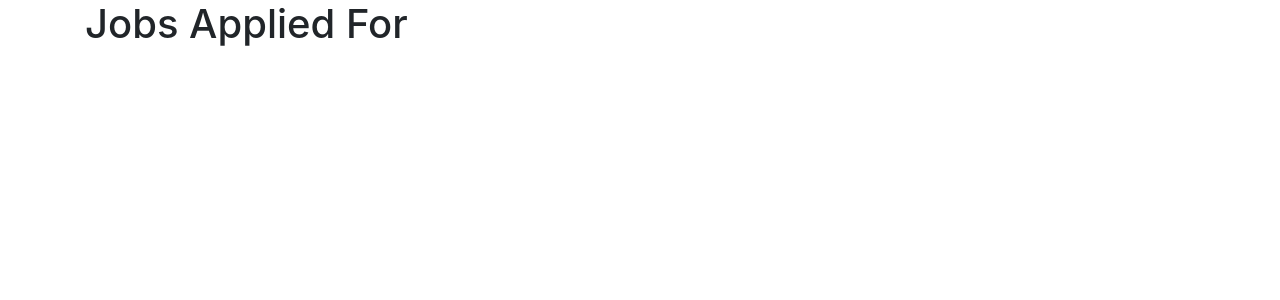
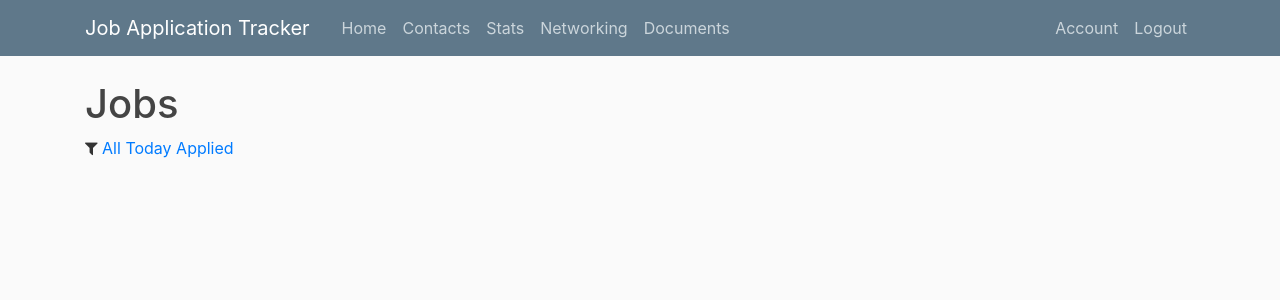
Before and after one commit to carlhuxley/Job-Search-Web-Scraper, a Flask app: page /job_applications in a window 1280 px wide. Shown: the top 300 px of the page. Run offline with Flask 2, Linux system fonts and the light colour scheme; data that the repository does not hold is empty; some libraries are stand-ins or nearby versions.

Commit message:
Add basic navigation

```diff
--- a/job_func/get_jobs.py
+++ b/job_func/get_jobs.py
@@ -130,7 +130,6 @@ def get_detail_for_all_jobs(job_list):
 
         j.hiring_reference = contact_reference[1].text.strip().split(":")[1]
         j.job_id = contact_reference[2].text.strip().split(":")[1]
-        #j.description = json.loads(j.json.text)['description']
         j.description = str(soup.find('div', class_='job-description'))
 
         job = {
@@ -151,7 +150,6 @@ def get_detail_for_all_jobs(job_list):
         'hiring_contact': j.hiring_contact,
         'hiring_reference': j.hiring_reference,
         'job_id': j.job_id,
-        #'description':job_func.process_description.clean_description(j.description)
         'description':j.description}
         jobs.append(job)
 
--- a/job_func/routes.py
+++ b/job_func/routes.py
@@ -4,8 +4,8 @@ from job_func import app, db
 from job_func import job_search
 from job_func.forms import JobSearchForm, StageForm
 
-
-@app.route('/')
+@app.route("/")
+@app.route('/home')
 def search():
     form = JobSearchForm()
     return render_template('search_jobs.html', title='Search Jobs', form=form)
@@ -25,7 +25,6 @@ def get_jobs():
         db.create_all()
         for job in jobs:
             job = Job(**job)
-            #query job table job_id
             job_id_exist = Job.query.filter_by(job_id=job.job_id).first()
             if job_id_exist:
                 pass
@@ -41,7 +40,7 @@ def get_jobs():
 
 @app.route('/job_applications')
 def applied_jobs():
-    jobs = Job.query.filter(Job.date_applied != None).all()
+    jobs = Job.query.filter(Job.date_applied is not None).filter(Job.hiring_organisation == 'Harvey Nash plc').all()
     return render_template('job_results.html',
                            title='Job Applications', job_results=jobs, status='applied')
 
@@ -59,8 +58,6 @@ def new_application_stage():
                            title='New Application Stage', form=form)
 
 
-
-
 @app.route("/job_detail/<int:job_id>")
 def job_detail(job_id):
         job = Job.query.get_or_404(job_id)
--- /dev/null
+++ b/job_func/static/main.css
@@ -0,0 +1,80 @@
+body {
+  background: #fafafa;
+  color: #333333;
+  margin-top: 5rem;
+}
+
+h1, h2, h3, h4, h5, h6 {
+  color: #444444;
+}
+
+.bg-steel {
+  background-color: #5f788a;
+}
+
+.site-header .navbar-nav .nav-link {
+  color: #cbd5db;
+}
+
+.site-header .navbar-nav .nav-link:hover {
+  color: #ffffff;
+}
+
+.site-header .navbar-nav .nav-link.active {
+  font-weight: 500;
+}
+
+.content-section {
+  background: #ffffff;
+  padding: 10px 20px;
+  border: 1px solid #dddddd;
+  border-radius: 3px;
+  margin-bottom: 20px;
+}
+
+.article-title {
+  color: #444444;
+}
+
+a.article-title:hover {
+  color: #428bca;
+  text-decoration: none;
+}
+
+.article-content {
+  white-space: pre-line;
+}
+
+.article-img {
+  height: 65px;
+  width: 65px;
+  margin-right: 16px;
+}
+
+.article-metadata {
+  padding-bottom: 1px;
+  margin-bottom: 4px;
+  border-bottom: 1px solid #e3e3e3
+}
+
+.article-metadata a:hover {
+  color: #333;
+  text-decoration: none;
+}
+
+.article-svg {
+  width: 25px;
+  height: 25px;
+  vertical-align: middle;
+}
+
+.account-img {
+  height: 125px;
+  width: 125px;
+  margin-right: 20px;
+  margin-bottom: 16px;
+}
+
+.account-heading {
+  font-size: 2.5rem;
+}
--- a/job_func/templates/job_results.html
+++ b/job_func/templates/job_results.html
@@ -1,7 +1,13 @@
 {% extends "layout.html" %}
         {% block content %}
         {% if status == 'applied' %}
-                <h1>Jobs Applied For</h1>
+                <h1>Jobs</h1>
+                <p><i class="fa fa-filter"></i>
+                <a href="">All</a>
+                <a href="">Today</a>
+                <a href="">Applied</a>
+                </p>
+
         {% else %}
             <h1>Job Search Results</h1>
         {% endif %}
--- a/job_func/templates/layout.html
+++ b/job_func/templates/layout.html
@@ -5,18 +5,45 @@
     <meta charset="utf-8">
     <meta name="viewport" content="width=device-width, initial-scale=1, shrink-to-fit=no">
 
-    <link rel="stylesheet" href="https://stackpath.bootstrapcdn.com/bootstrap/4.3.1/css/bootstrap.min.css"
-    integrity="sha384-ggOyR0iXCbMQv3Xipma34MD+dH/1fQ784/j6cY/iJTQUOhcWr7x9JvoRxT2MZw1T" crossorigin="anonymous">
+    <link rel="stylesheet" href="https://stackpath.bootstrapcdn.com/bootstrap/4.3.1/css/bootstrap.min.css" integrity="sha384-ggOyR0iXCbMQv3Xipma34MD+dH/1fQ784/j6cY/iJTQUOhcWr7x9JvoRxT2MZw1T" crossorigin="anonymous">
+
+    <link href="//maxcdn.bootstrapcdn.com/font-awesome/4.7.0/css/font-awesome.min.css" rel="stylesheet">
+
+    <link rel="stylesheet" type="text/css" href="{{ url_for('static', filename='main.css') }}">
 
     <title>Job Search Results</title>
 </head>
     <body>
-        <div class="container">
-        {% block content %}{% endblock %}
+    <header class="site-header">
+  <nav class="navbar navbar-expand-md navbar-dark bg-steel fixed-top">
+    <div class="container">
+      <a class="navbar-brand mr-4" href="/">Job Application Tracker</a>
+      <button class="navbar-toggler" type="button" data-toggle="collapse" data-target="#navbarToggle" aria-controls="navbarToggle" aria-expanded="false" aria-label="Toggle navigation">
+        <span class="navbar-toggler-icon"></span>
+      </button>
+      <div class="collapse navbar-collapse" id="navbarToggle">
+        <div class="navbar-nav mr-auto">
+          <a class="nav-item nav-link" href="{{ url_for('applied_jobs') }}">Home</a>
+          <a class="nav-item nav-link" href="#">Contacts</a>
+          <a class="nav-item nav-link" href="#">Stats</a>
+          <a class="nav-item nav-link" href="#">Networking</a>
+          <a class="nav-item nav-link" href="#">Documents</a>
         </div>
+        <!-- Navbar Right Side -->
+        <div class="navbar-nav">
+            <a class="nav-item nav-link" href="#">Account</a>
+            <a class="nav-item nav-link" href="#">Logout</a>
+        </div>
+      </div>
+    </div>
+  </nav>
+</header>
+    <div class="container">
+    {% block content %}{% endblock %}
+    </div>
 
-        <script src="https://code.jquery.com/jquery-3.3.1.slim.min.js" integrity="sha384-q8i/X+965DzO0rT7abK41JStQIAqVgRVzpbzo5smXKp4YfRvH+8abtTE1Pi6jizo" crossorigin="anonymous"></script>
-        <script src="https://cdnjs.cloudflare.com/ajax/libs/popper.js/1.14.7/umd/popper.min.js" integrity="sha384-UO2eT0CpHqdSJQ6hJty5KVphtPhzWj9WO1clHTMGa3JDZwrnQq4sF86dIHNDz0W1" crossorigin="anonymous"></script>
-        <script src="https://stackpath.bootstrapcdn.com/bootstrap/4.3.1/js/bootstrap.min.js" integrity="sha384-JjSmVgyd0p3pXB1rRibZUAYoIIy6OrQ6VrjIEaFf/nJGzIxFDsf4x0xIM+B07jRM" crossorigin="anonymous"></script>
+    <script src="https://code.jquery.com/jquery-3.3.1.slim.min.js" integrity="sha384-q8i/X+965DzO0rT7abK41JStQIAqVgRVzpbzo5smXKp4YfRvH+8abtTE1Pi6jizo" crossorigin="anonymous"></script>
+    <script src="https://cdnjs.cloudflare.com/ajax/libs/popper.js/1.14.7/umd/popper.min.js" integrity="sha384-UO2eT0CpHqdSJQ6hJty5KVphtPhzWj9WO1clHTMGa3JDZwrnQq4sF86dIHNDz0W1" crossorigin="anonymous"></script>
+    <script src="https://stackpath.bootstrapcdn.com/bootstrap/4.3.1/js/bootstrap.min.js" integrity="sha384-JjSmVgyd0p3pXB1rRibZUAYoIIy6OrQ6VrjIEaFf/nJGzIxFDsf4x0xIM+B07jRM" crossorigin="anonymous"></script>
     </body>
 </html>
--- a/job_func/templates/search_jobs.html
+++ b/job_func/templates/search_jobs.html
@@ -4,7 +4,7 @@
             <form method = "POST" action = "http://localhost:5000/get_jobs">
                 {{ form.hidden_tag() }}
                 <fieldset class="form-group">
-                    <legend>Search For New Jobs</legend>
+                    <legend>Find Me New Jobs</legend>
                     <div class="form-group">
                         {{ form.keyword.label(class="form-control-label") }}
                         {{ form.keyword(class="form-control form-control-lg") }}
```
Also changed, not shown: job_func/static/profile_pics/256f66a60c3da567.jpg (added), job_func/static/profile_pics/6458431553cc0fdc.jpg (added), job_func/static/profile_pics/afa23cddc431436a.jpg (added), job_func/static/profile_pics/default.jpg (added), job_func/static/profile_pics/fb6b28e753ea63ed.jpg (added).
